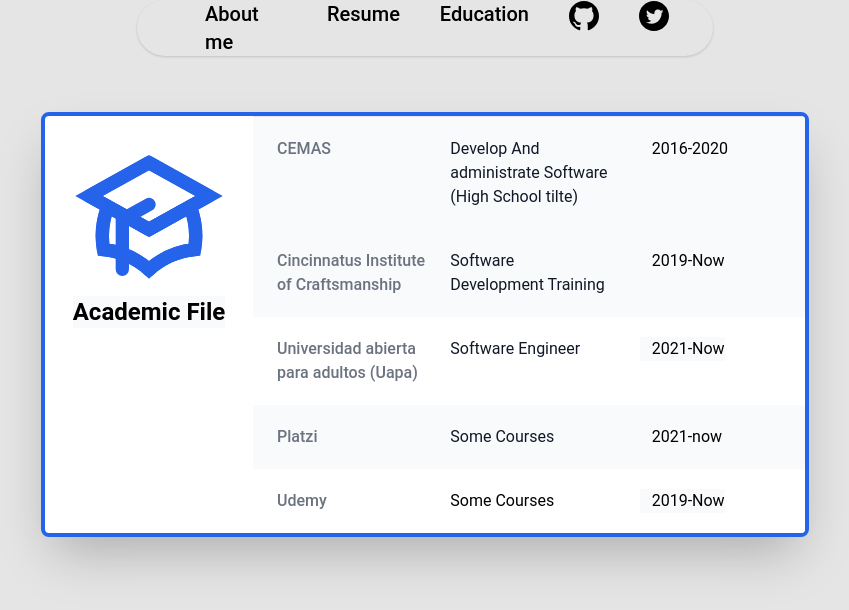
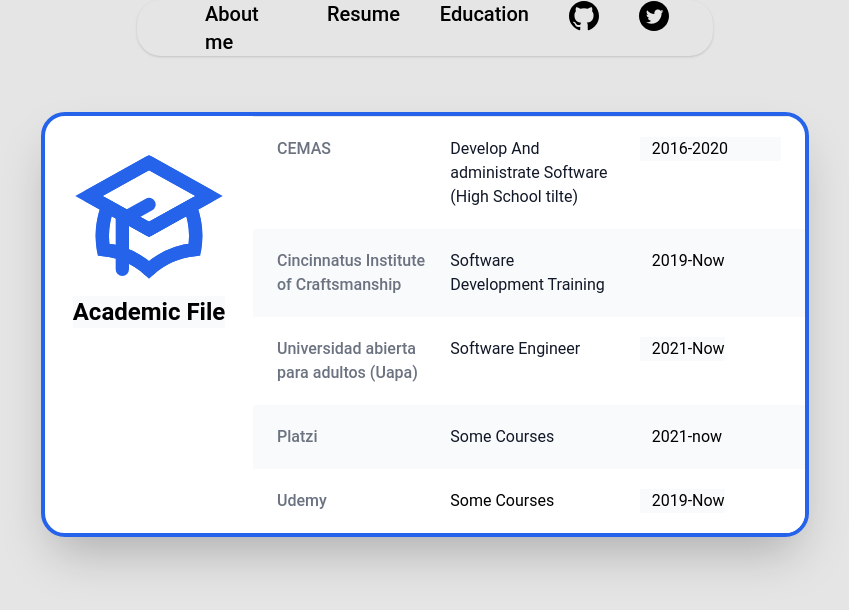
Before and after one commit to Arzoid29/myPort, a React (Create React App) app: page /education in a window 1280 px wide. Shown: the top 610 px of the page, without its empty margins (215-1064 px from the left). Built offline with nearby package versions, Linux system fonts and the light colour scheme.

Commit message:
Solving the responsive

```diff
--- a/src/components/Navbar.js
+++ b/src/components/Navbar.js
@@ -19,10 +19,10 @@
 
 export default function NavBar() {
   return (
-    <Disclosure as="nav" className=" max-w-xl mx-auto rounded-full shadow ">
+    <Disclosure as="nav" className=" max-w-xl mx-auto  shadow rounded-3xl ">
       {({ open }) => (
         <>
-          <div className="max-w-5xl mx-auto px-2 sm:px-6 lg:px-8 ">
+          <div className="max-w-5xl mx-auto px-2 sm:px-6 lg:px-8  ">
             <div className="relative flex items-center justify-between h-14 ">
               <div className="absolute inset-y-0 left-0 flex items-center sm:hidden">
                 {/* Mobile menu button*/}
@@ -44,7 +44,7 @@
                         href={item.href}
                         className={classNames(
                           item.current
-                            ? "bg-gray-700 text-white hover:bg-blue-600"
+                            ? "bg-gray-700 text-white hover:bg-blue-600 "
                             : "text-black hover:bg-blue-600 hover:text-white",
                           "px-3 py-2 rounded-md text-xl font-medium"
                         )}
@@ -67,8 +67,8 @@
                   href={item.href}
                   className={classNames(
                     item.current
-                      ? "bg-gray-600 text-white hover:bg-gray-800"
-                      : "text-gray-300 hover:bg-gray-700 hover:text-white",
+                      ? "bg-gray-700 text-white hover:bg-blue-700"
+                      : "text-black hover:bg-blue-600 hover:text-white",
                     "block px-3 py-2 rounded-md text-base font-medium"
                   )}
                   aria-current={item.current ? "page" : undefined}
--- a/src/pages/Resume.js
+++ b/src/pages/Resume.js
@@ -75,7 +75,7 @@
                     <div className="mx-4 hidden md:block">
                         <a
                             href="mailto:Josedavidsanchezsantos@gmail.com"
-                            className="inline-flex items-center justify-center bg-blue-600 hover:bg-blue-500 focus:outline-none focus:border-blue-700 focus:shadow-outline-blue active:bg-blue-700 transition duration-150 ease-in-out w-full py-2 text-white rounded text-base"
+                            className="inline-flex items-center justify-center bg-blue-600 hover:bg-blue-500 focus:outline-none focus:border-blue-700 focus:shadow-outline-blue active:bg-blue-700 transition duration-150 ease-in-out w-full py-2 text-white rounded-full text-base"
                         >
                             Hire me
                         </a>
--- a/src/pages/education.js
+++ b/src/pages/education.js
@@ -3,7 +3,7 @@
 
 export default function PerfilSection() {
    return (
-      <div className="bg-white shadow-2xl overflow-hidden sm:rounded-lg max-w-3xl  mx-auto border-blue-600 border-4 mt-14 flex ">
+      <div className="bg-white shadow-2xl overflow-hidden sm:rounded-3xl max-w-3xl  mx-auto border-blue-600 border-4 mt-14 flex ">
          <div className="px-4 py-5 sm:px-6 ">
             <AcademicCapIcon
                className="rounded-full w-40 mx-auto  text-blue-600 "
@@ -16,8 +16,8 @@
          </div>
          <div className="border-t border-gray-200 ">
             <dl>
-               <div className="bg-gray-50 px-4 py-5 sm:grid sm:grid-cols-3 sm:gap-4 sm:px-6  ">
-                  <dt className="text-md font-medium text-gray-500">
+               <div className="px-4 py-5 sm:grid sm:grid-cols-3 sm:gap-4 sm:px-6">
+                  <dt className="text-md font-medium text-gray-500 ">
                      CEMAS
                   </dt>
 
```
